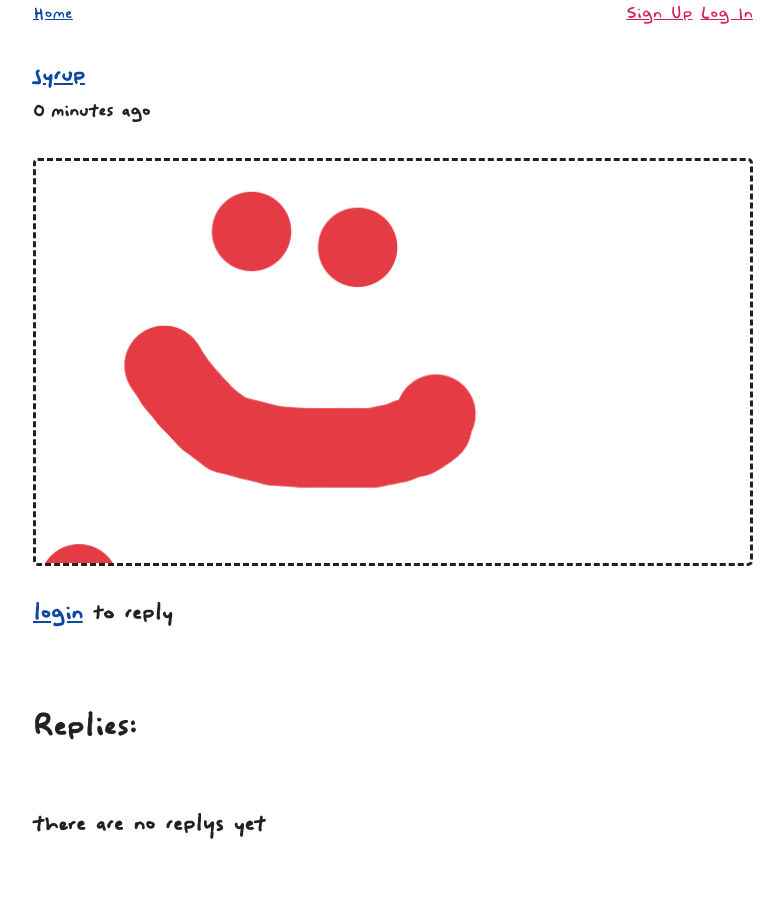
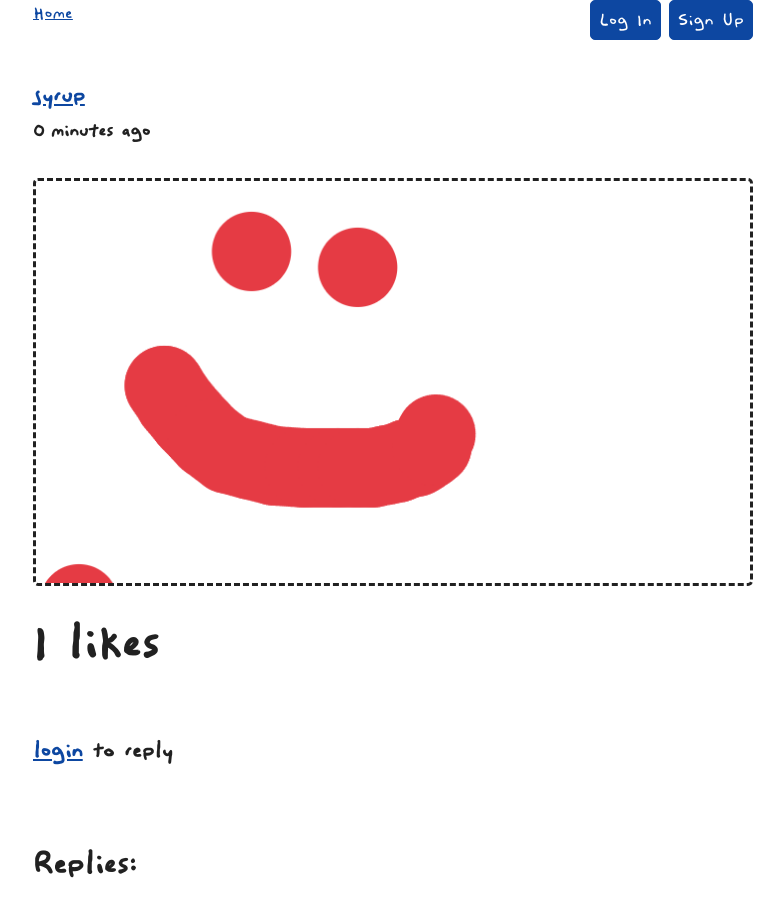
Before and after one commit to SyrupOnWaffles/djangosocialmedia, a Django app: page /post/1/ in a window 1280 px wide. Shown: the top 911 px of the page, without its empty margins (247-1031 px from the left). Before the commit the page ends 839 px from the top, so only its background shows below. Run offline with Django 4.2, Linux system fonts and the light colour scheme; data comes from the database, SQL or seed files in the repository; both versions use the stored data as it was after the commit; data that the repository does not hold is empty.

Commit message:
better logout and simple likes from admin

```diff
--- a/socialMedia/admin.py
+++ b/socialMedia/admin.py
@@ -1,5 +1,5 @@
 from django.contrib import admin
-from socialMedia.models import Post, UserProfile, Reply
+from socialMedia.models import Post, UserProfile, Reply, Like
 # Register your models here.
 
 
@@ -13,7 +13,11 @@ class UserProfileAdmin(admin.ModelAdmin):
 class ReplyAdmin(admin.ModelAdmin):
     pass
 
+class LikeAdmin(admin.ModelAdmin):
+    pass
+
 
 admin.site.register(Post, PostAdmin)
 admin.site.register(UserProfile, UserProfileAdmin)
 admin.site.register(Reply, ReplyAdmin)
+admin.site.register(Like, LikeAdmin)
--- a/socialMedia/models.py
+++ b/socialMedia/models.py
@@ -6,9 +6,9 @@ import os
 
 class Post(models.Model):
     body = models.ImageField()
-    # created_by = models.OneToOneField(User, on_delete=models.PROTECT)
     created_by = models.ForeignKey("UserProfile", on_delete=models.CASCADE)
     created_on = models.DateTimeField(auto_now_add=True)
+
     def __str__(self):
         return os.path.basename(self.body.path)
 
@@ -19,6 +19,18 @@ class Reply(models.Model):
     post = models.ForeignKey("Post", on_delete=models.CASCADE)
     def __str__(self):
         return os.path.basename(self.body.path)
+
+class Like(models.Model):
+    post = models.ForeignKey("Post", on_delete=models.CASCADE)
+    created_by = models.ForeignKey("UserProfile", on_delete=models.CASCADE)
+    created_on = models.DateTimeField(auto_now_add=True)
+
+    class Meta:
+        constraints = [
+            models.UniqueConstraint(fields=['created_by', 'post'], name="unique_like"),
+        ]
+    # def __str__(self):
+    #     return os.path.basename(self.po)
 
 class UserProfile(models.Model):
     user = models.OneToOneField(User, on_delete=models.CASCADE)
--- a/socialMedia/templates/base.html
+++ b/socialMedia/templates/base.html
@@ -18,10 +18,22 @@
         <div style="float:right;">
             {% if user.is_authenticated %}
                 <li style="display: inline;"><a href="{% url 'profile_detail' user.pk %}">Account</a></li>
-                <li style="display: inline;"><a href="{% url 'logout' %}" style="color: var(--code)">Log Out</a></li>
+                {% comment %} <li style="display: inline;"><a href="{% url 'logout' %}" style="color: var(--code)">Log Out</a></li> {% endcomment %}
+                <li style="display: inline;">
+                    <form style="display: inline;" method="post" action="{% url 'logout' %}">
+                        {% csrf_token %}
+                        <button type="submit">Log Out</button>
+                    </form>
+            </li>
             {% else %}
-                <li style="display: inline;"><a style="color: var(--code)" href="{% url 'signup' %}">Sign Up</a></li>
-                <li style="display: inline;"><a style="color: var(--code)" href="{% url 'login' %}">Log In</a></li>
+                <form style="display: inline;" method="post" action="{% url 'login' %}">
+                    {% csrf_token %}
+                    <button type="submit">Log In</button>
+                </form>
+                <form style="display: inline;" method="post" action="{% url 'signup' %}">
+                    {% csrf_token %}
+                    <button type="submit">Sign Up</button>
+                </form>
             {% endif %}
         </div>
 
--- a/socialMedia/templates/post_detail.html
+++ b/socialMedia/templates/post_detail.html
@@ -6,6 +6,7 @@
 
     {% load static %}
     <img src="/media/{{post.body.name }}" alt="body image">
+    <h1 >{{likes}} likes</h1>
 
 
     {% if user.is_authenticated %}
--- a/socialMedia/views.py
+++ b/socialMedia/views.py
@@ -1,7 +1,7 @@
 from django.shortcuts import render
 from django.http import HttpResponseRedirect
 from django.urls import reverse, reverse_lazy
-from socialMedia.models import Post, UserProfile, Reply
+from socialMedia.models import Post, UserProfile, Reply, Like
 from socialMedia.forms import CanvasForm
 import urllib.request
 import random
@@ -12,6 +12,7 @@ import string
 def post_detail(request, pk):
     post = Post.objects.get(pk=pk)
     replys = Reply.objects.filter(post=post).order_by("-created_on")
+    likes = Like.objects.filter(post=post).count()
 
     form = CanvasForm()
     if request.method == "POST":
@@ -31,6 +32,7 @@ def post_detail(request, pk):
     context = {
         "post": post,
         "replys": replys,
+        "likes" : likes,
         "canvasForm": CanvasForm()
     }
     return render(request, "post_detail.html", context)
```
Also changed, not shown: db.sqlite3, media/IVIJr732v0KiArSIkZ1Tpee4c9hoc3m7oVzJ92BRzN5RwdBWiOo6pOtHMlW2Kqsq.png (added), media/k4KeOrdCcPJ6i2WaITaomATQbUUqQ5ynyBe0DcYj8iwxy4Z23Pamiujh86x1V4LZ.png (added), media/msKZy9ttZFZfzl6tW0px0FrRkhTUxecRdWkVoAioaUGBEavaWwKioiBIWLVpjCrZ.png (added), media/vWM975c9yGGRY48sXuaAfiQGTfO0eWWa8zAuOyw9qUThJulzzgwrV92gGcfIEGnt.png (added), socialMedia/migrations/0001_initial.py.
